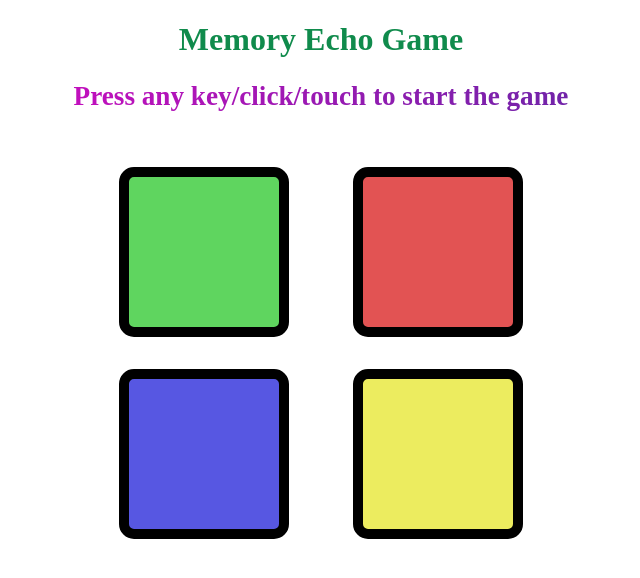
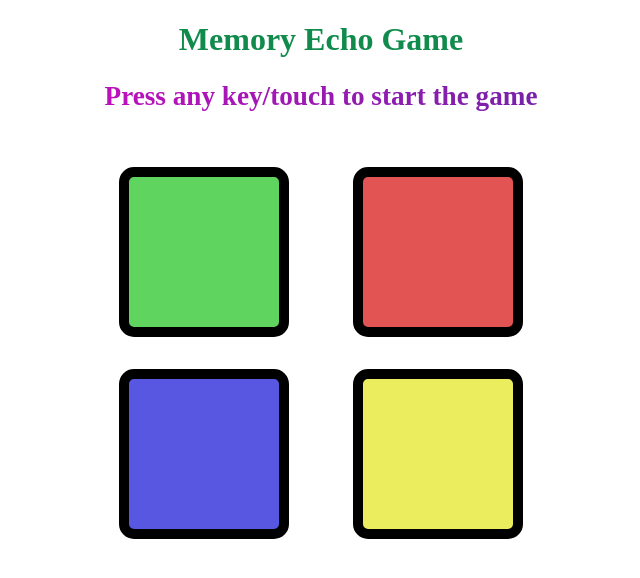
Before and after one commit to piyuscoder/Memory-Echo-Game, a plain HTML site: page index.html in a window 1280 px wide. Shown: the whole page, without its empty margins (319-959 px from the left). Drawn offline with Linux system fonts and the light colour scheme.

Commit message:
Update index.html

```diff
--- a/index.html
+++ b/index.html
@@ -8,7 +8,7 @@
   </head>
   <body>
     <h1>Memory Echo Game</h1>
-    <h2>Press any key/click/touch to start the game</h2>
+    <h2>Press any key/touch to start the game</h2>
     <div class="btn-container">
       <div class="line_one">
         <div class="btn green" type="button" id="green"></div>
```
